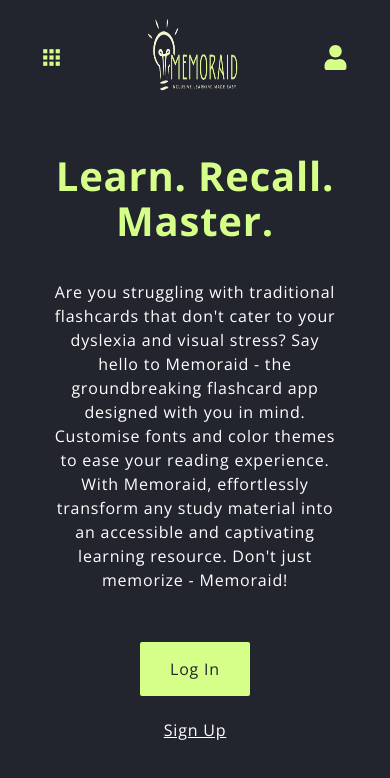
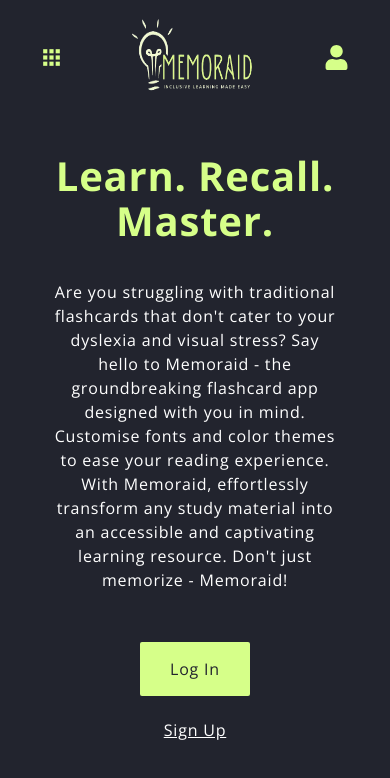
Before and after one commit to rkumari2/memoraid_client, a React (Vite) app: page / in a window 390 px wide. Shown: the top 778 px of the page. Built offline with nearby package versions, Linux system fonts and the light colour scheme.

Commit message:
logo settings tablet

```diff
--- a/src/components/Navbar/style.css
+++ b/src/components/Navbar/style.css
@@ -154,6 +154,7 @@
         display: flex;
         align-items: center;
         justify-content: center;
+        width: 50%;
     }
 
     #logo img {
@@ -222,8 +223,12 @@
         width: 60%;
     }
 
+    #logo {
+        width: 45%;
+    }
+
     #logo img {
-        width: 100px;
+        width: 100%;
     }
 
 }
```
